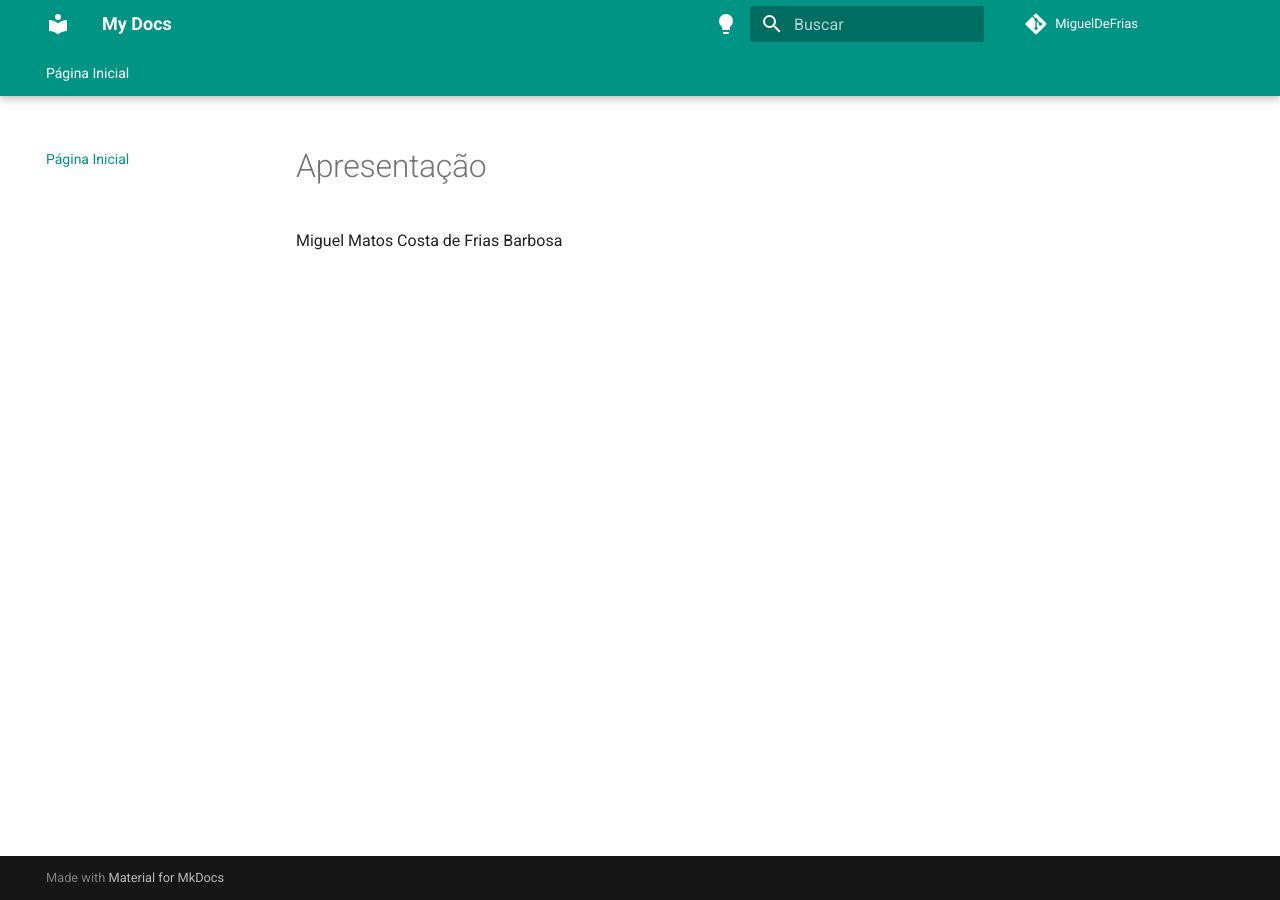
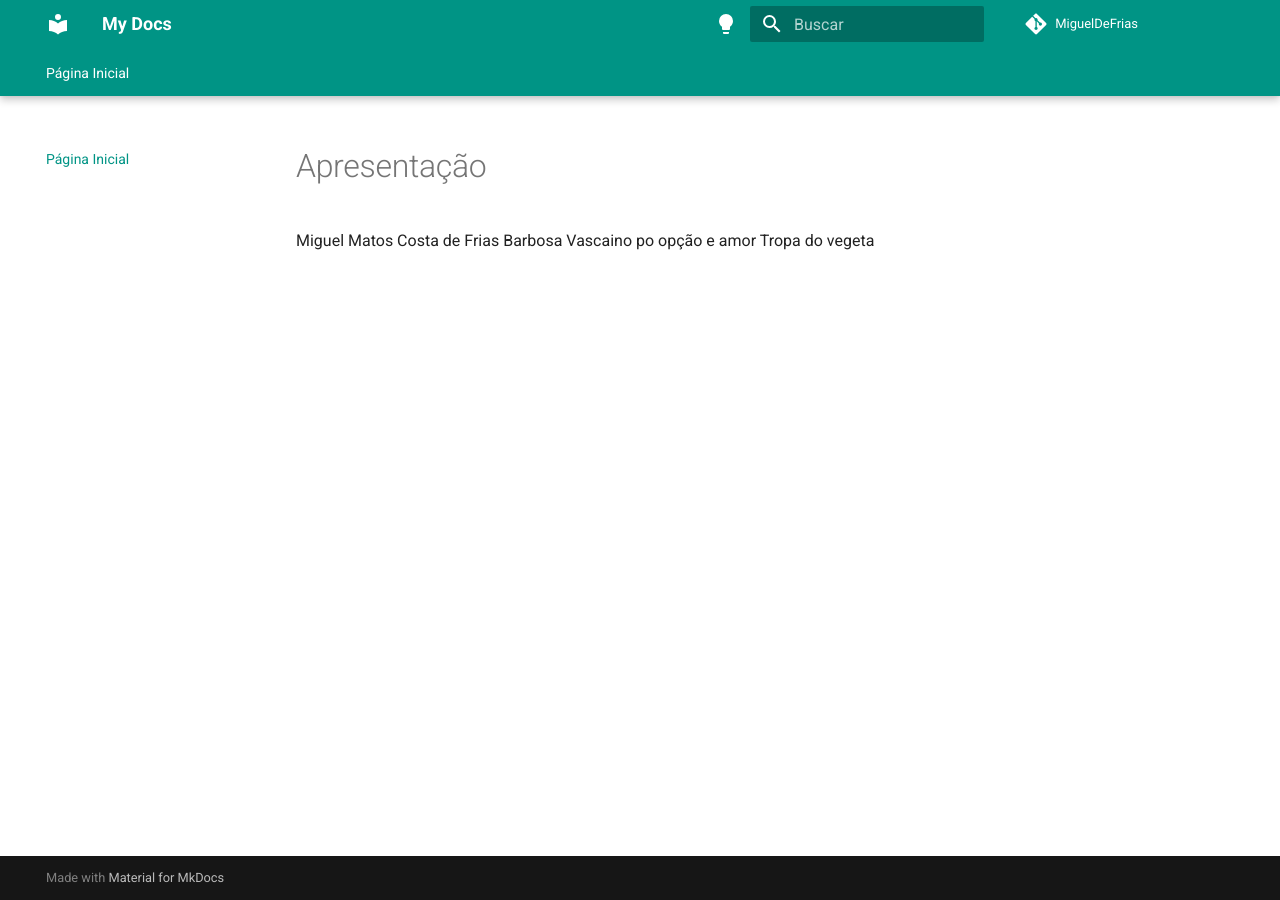
Before and after one commit to migueldefrias/MiguelDeFrias, an MkDocs documentation site: the page built from docs/index.md, in a window 1280 px wide. Built offline with MkDocs 1.6.1 and Material for MkDocs 9.7.7, drawn with Linux system fonts in a browser that asks for light colours; comment, search, counter and statistics services are not loaded.

Commit message:
add lixo

```diff
--- a/docs/index.md
+++ b/docs/index.md
@@ -1,3 +1,5 @@
 # Apresentação
 
 Miguel Matos Costa de Frias Barbosa
+Vascaino po opção e amor
+Tropa do vegeta
```
